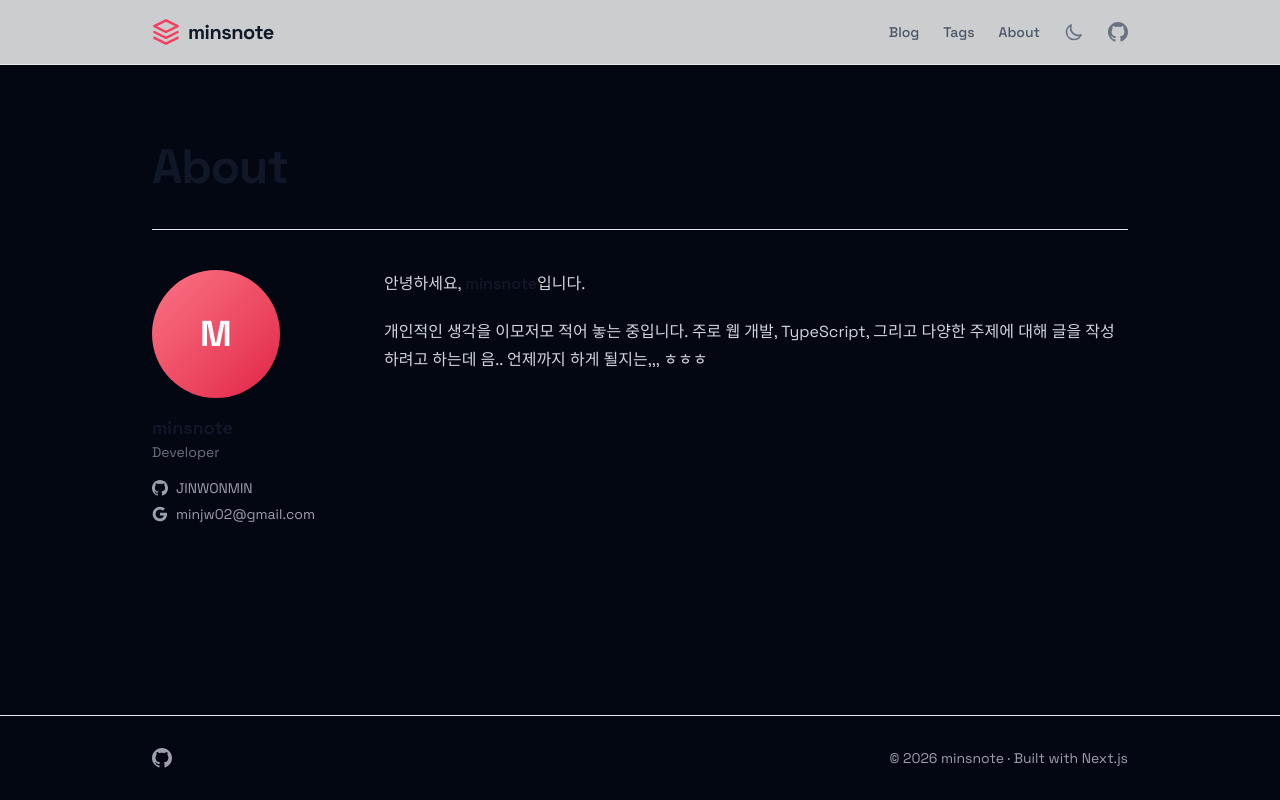
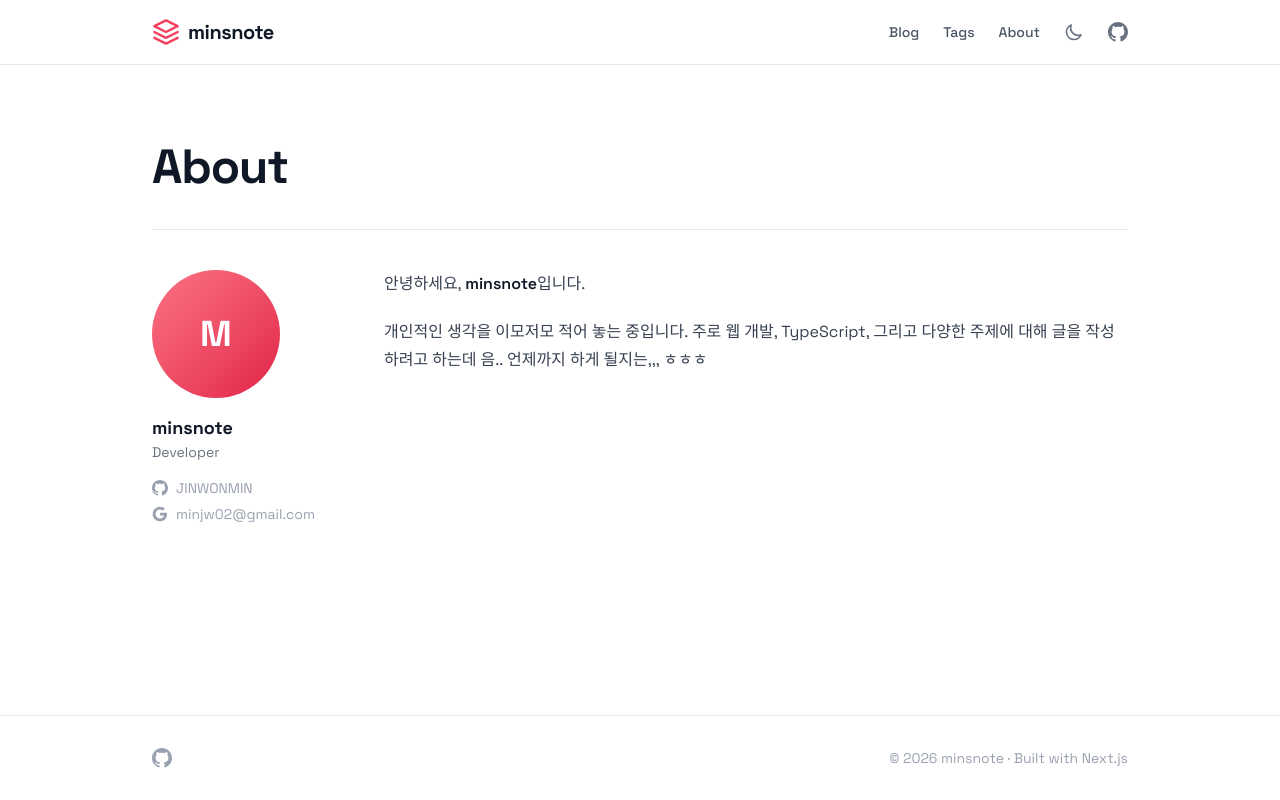
Before and after one commit to JINWONMIN/minsnote.github.io, a Next.js app: page /about in a window 1280 px wide. Built offline with nearby package versions, Linux system fonts and the light colour scheme; no server answers.

Commit message:
Add light mode styles for CSS variables, prose, and code blocks

```diff
--- a/src/app/globals.css
+++ b/src/app/globals.css
@@ -4,6 +4,11 @@
 @custom-variant dark (&:where(.dark, .dark *));
 
 :root {
+  --background: #ffffff;
+  --foreground: #111827;
+}
+
+.dark {
   --background: #030712;
   --foreground: #f9fafb;
 }
@@ -75,18 +80,29 @@ body {
 
 /* Prose styling */
 .prose {
-  --tw-prose-body: #d1d5db;
-  --tw-prose-headings: #f9fafb;
-  --tw-prose-links: #fb7185;
+  --tw-prose-body: #374151;
+  --tw-prose-headings: #111827;
+  --tw-prose-links: #e11d48;
   word-break: break-word;
   overflow-wrap: break-word;
 }
 
+.dark .prose {
+  --tw-prose-body: #d1d5db;
+  --tw-prose-headings: #f9fafb;
+  --tw-prose-links: #fb7185;
+}
+
 .prose pre {
-  background-color: #1e1e2e;
+  background-color: #f3f4f6;
   border-radius: 0.75rem;
   padding: 0.75rem;
   overflow-x: auto;
+  border: 1px solid #e5e7eb;
+}
+
+.dark .prose pre {
+  background-color: #1e1e2e;
   border: 1px solid #2e2e3e;
 }
 
@@ -109,6 +125,11 @@ pre:hover .code-copy-btn {
 }
 
 .code-copy-btn:hover {
+  color: #111827;
+  background-color: #e5e7eb;
+}
+
+.dark .code-copy-btn:hover {
   color: #f9fafb;
   background-color: #374151;
 }
@@ -125,10 +146,15 @@ pre:hover .code-copy-btn {
 }
 
 .prose :not(pre) > code {
-  background-color: #1f2937;
+  background-color: #f3f4f6;
   padding: 0.2rem 0.4rem;
   border-radius: 0.375rem;
   font-weight: 500;
+  color: #e11d48;
+}
+
+.dark .prose :not(pre) > code {
+  background-color: #1f2937;
   color: #fb7185;
 }
 
```
